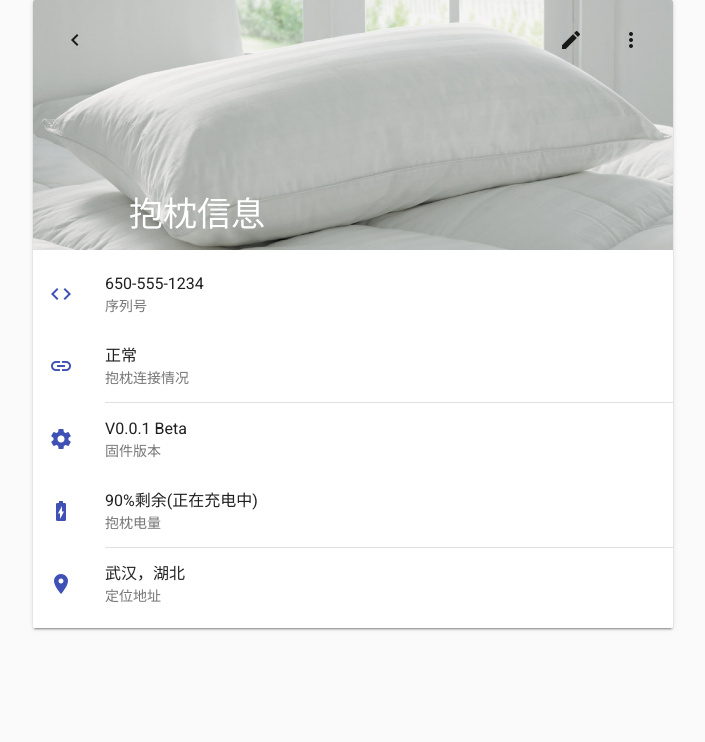
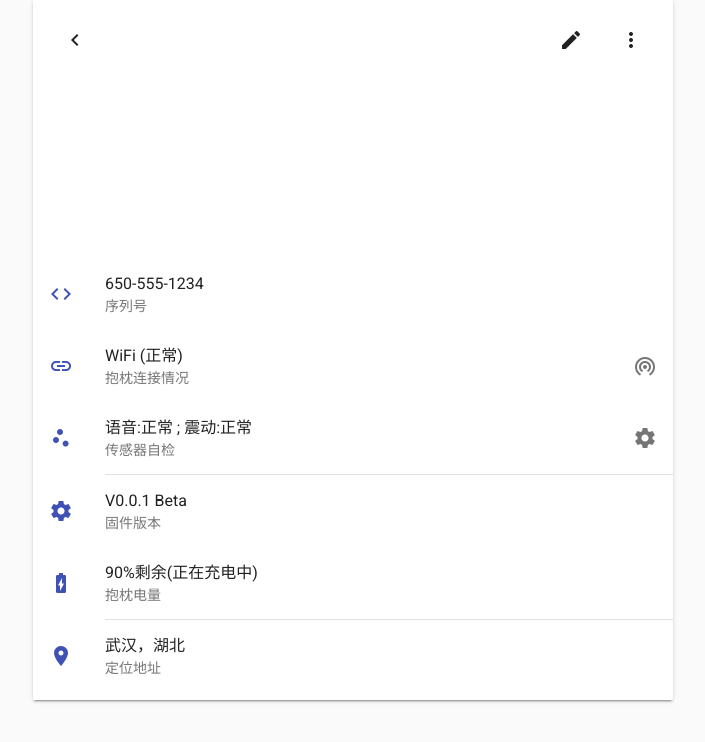
Before and after one commit to hustunique-24/front-end, a Vue app: page /pillow in a window 1280 px wide. Shown: the top 742 px of the page, without its empty margins (287-992 px from the left). Built offline with nearby package versions, Linux system fonts and the light colour scheme; sample sign-in values are in the browser's storage.

Commit message:
Get user profile and modify some color

```diff
--- a/src/axios.js
+++ b/src/axios.js
@@ -10,7 +10,7 @@ axios.interceptors.request.use = instance.interceptors.request.use;
 // request
 instance.interceptors.request.use(config => {
     if (store.state.token) {
-        config.headers.Authorization = `${store.state.token}`;
+        config.headers.Authorization = `jwt ${store.state.token}`;
     }
     return config;
 }, err => {
@@ -39,5 +39,8 @@ export default {
     },
     Login(data) {
         return instance.post(`/api/login/`, data);
+    },
+    GetInfo() {
+        return instance.get(`/api/userprofile`);
     }
 }
--- a/src/components/layout.vue
+++ b/src/components/layout.vue
@@ -24,9 +24,10 @@
         </v-list-tile>
       </v-list>
     </v-navigation-drawer>
-    <v-toolbar color="light-blue" dark fixed app>
+    <v-toolbar color="green" dark fixed app>
       <v-toolbar-side-icon @click.stop="drawer = !drawer"></v-toolbar-side-icon>
-      <v-toolbar-title>抱抱管理后台</v-toolbar-title>
+      <v-toolbar-title>Linkeart Pillow</v-toolbar-title>
+
       <v-spacer></v-spacer>
           <v-btn icon>
             <v-icon>search</v-icon>
--- a/src/components/login.vue
+++ b/src/components/login.vue
@@ -103,6 +103,7 @@ import api from "../axios";
                 console.log(res.data.token);
                 this.$store.dispatch('UserLogin', {
                     token: res.data.token,
+                    username: this.username
                 });
                 this.$router.push({name: 'main'});
             }).catch(err => {
--- a/src/components/me.vue
+++ b/src/components/me.vue
@@ -3,7 +3,7 @@
     <v-flex xs12 sm6 offset-sm3>
       <v-card>
         <v-list two-line subheader>
-          <v-subheader inset>Folders</v-subheader>
+          <v-subheader inset>个人信息</v-subheader>
           <v-list-tile v-for="item in items" :key="item.title" avatar @click="">
             <v-list-tile-avatar>
               <v-icon :class="[item.iconClass]">{{ item.icon }}</v-icon>
@@ -19,7 +19,7 @@
             </v-list-tile-action>
           </v-list-tile>
           <v-divider inset></v-divider>
-          <v-subheader inset>Files</v-subheader>
+          <v-subheader inset>健康信息</v-subheader>
           <v-list-tile v-for="item in items2" :key="item.title" avatar @click="">
             <v-list-tile-avatar>
               <v-icon :class="[item.iconClass]">{{ item.icon }}</v-icon>
@@ -41,19 +41,39 @@
 </template>
 
 <script>
+import api from "../axios";
   export default {
     data () {
       return {
+        userProfile: {
+            human_sex: ''
+        },
         items: [
-          { icon: 'folder', iconClass: 'grey lighten-1 white--text', title: 'Photos', subtitle: 'Jan 9, 2014' },
-          { icon: 'folder', iconClass: 'grey lighten-1 white--text', title: 'Recipes', subtitle: 'Jan 17, 2014' },
-          { icon: 'folder', iconClass: 'grey lighten-1 white--text', title: 'Work', subtitle: 'Jan 28, 2014' }
+          { icon: 'person_pin', iconClass: 'grey lighten-1 white--text', title: '姓名', subtitle: this.$store.state.username },
+          { icon: 'person_pin', iconClass: 'grey lighten-1 white--text', title: '性别', subtitle: 'null' },
+          { icon: 'person_pin', iconClass: 'grey lighten-1 white--text', title: '年龄', subtitle: 'null' }
         ],
         items2: [
-          { icon: 'assignment', iconClass: 'blue white--text', title: 'Vacation itinerary', subtitle: 'Jan 20, 2014' },
-          { icon: 'call_to_action', iconClass: 'amber white--text', title: 'Kitchen remodel', subtitle: 'Jan 10, 2014' }
-        ]
+          { icon: 'assignment', iconClass: 'blue white--text', title: '血型', subtitle: 'null' }
+        ],
+        sex: '',
       }
+    },
+    created() {
+        this.init();
+    },
+    methods: {
+        init() {
+            api.GetInfo().then(res => {
+                this.userProfile = res.data[0];
+                this.items[1].subtitle = this.userProfile.human_sex;
+                this.items[2].subtitle = this.userProfile.human_age;
+                this.items2[0].subtitle = this.userProfile.human_xue;
+                console.log(res.data[0]);
+            }).catch(err => {
+                console.log(err);
+            })
+        }
     }
   }
 </script>
--- a/src/components/pillow.vue
+++ b/src/components/pillow.vue
@@ -5,7 +5,7 @@
 
     <v-flex xs12 sm6 offset-sm3>
       <v-card>
-        <v-card-media src="/static/images/pillow.jpg" height="250px">
+        <v-card-media src="/static/images/pillow2.png" height="250px">
           <v-layout column class="media">
             <v-card-title>
               <v-btn icon @click="goback()">
@@ -20,8 +20,8 @@
               </v-btn>
             </v-card-title>
             <v-spacer></v-spacer>
-            <v-card-title class="white--text pl-5 pt-5">
-              <div class="display-1 pl-5 pt-5">抱枕信息</div>
+            <v-card-title class="white--text">
+              <div class="display-1">抱枕信息</div>
             </v-card-title>
           </v-layout>
         </v-card-media>
@@ -43,12 +43,25 @@
                 <v-icon color="indigo">insert_link</v-icon>
             </v-list-tile-action>
             <v-list-tile-content>
-              <v-list-tile-title>正常</v-list-tile-title>
+              <v-list-tile-title>WiFi (正常)</v-list-tile-title>
               <v-list-tile-sub-title>抱枕连接情况</v-list-tile-sub-title>
             </v-list-tile-content>
-            <!-- <v-list-tile-action>
-              <v-icon>chat</v-icon>
-            </v-list-tile-action> -->
+            <v-list-tile-action>
+              <v-icon>wifi_tethering</v-icon>
+            </v-list-tile-action>
+          </v-list-tile>
+          </v-list-tile>
+          <v-list-tile @click="">
+            <v-list-tile-action>
+                <v-icon color="indigo">scatter_plot</v-icon>
+            </v-list-tile-action>
+            <v-list-tile-content>
+              <v-list-tile-title>语音:正常 ; 震动:正常</v-list-tile-title>
+              <v-list-tile-sub-title>传感器自检</v-list-tile-sub-title>
+            </v-list-tile-content>
+            <v-list-tile-action>
+              <v-icon>settings</v-icon>
+            </v-list-tile-action>
           </v-list-tile>
           <v-divider inset></v-divider>
           <v-list-tile @click="">
--- a/src/components/register.vue
+++ b/src/components/register.vue
@@ -107,7 +107,7 @@
         </v-card-text>
         <v-divider class="mt-5"></v-divider>
         <v-card-actions>
-          <v-btn flat>取消</v-btn>
+          <v-btn flat>登录</v-btn>
           <v-spacer></v-spacer>
 
           <v-btn color="primary" flat @click="submit()">提交</v-btn>
--- a/src/store/index.js
+++ b/src/store/index.js
@@ -7,6 +7,7 @@ Vue.use(Vuex);
 
 const state = {
     token: window.localStorage.getItem('token'),
+    username: window.localStorage.getItem('username'),
 }
 
 export default new Vuex.Store({
--- a/src/store/mutations.js
+++ b/src/store/mutations.js
@@ -3,15 +3,15 @@ import * as types from './types'
 const mutations = {
     [types.LOGIN]: (state, data) => {
         window.localStorage.setItem('token', data.token);
-
+        window.localStorage.setItem('username', data.username);
         state.token = data.token;
-
+        state.username = data.username;
     },
     [types.LOGOUT]: (state) => {
         window.localStorage.removeItem('token');
-
+        window.localStorage.removeItem('username');
         state.token = null;
-
+        state.username = null;
     }
 }
 
```
Also changed, not shown: static/images/pillow2.png (added).
